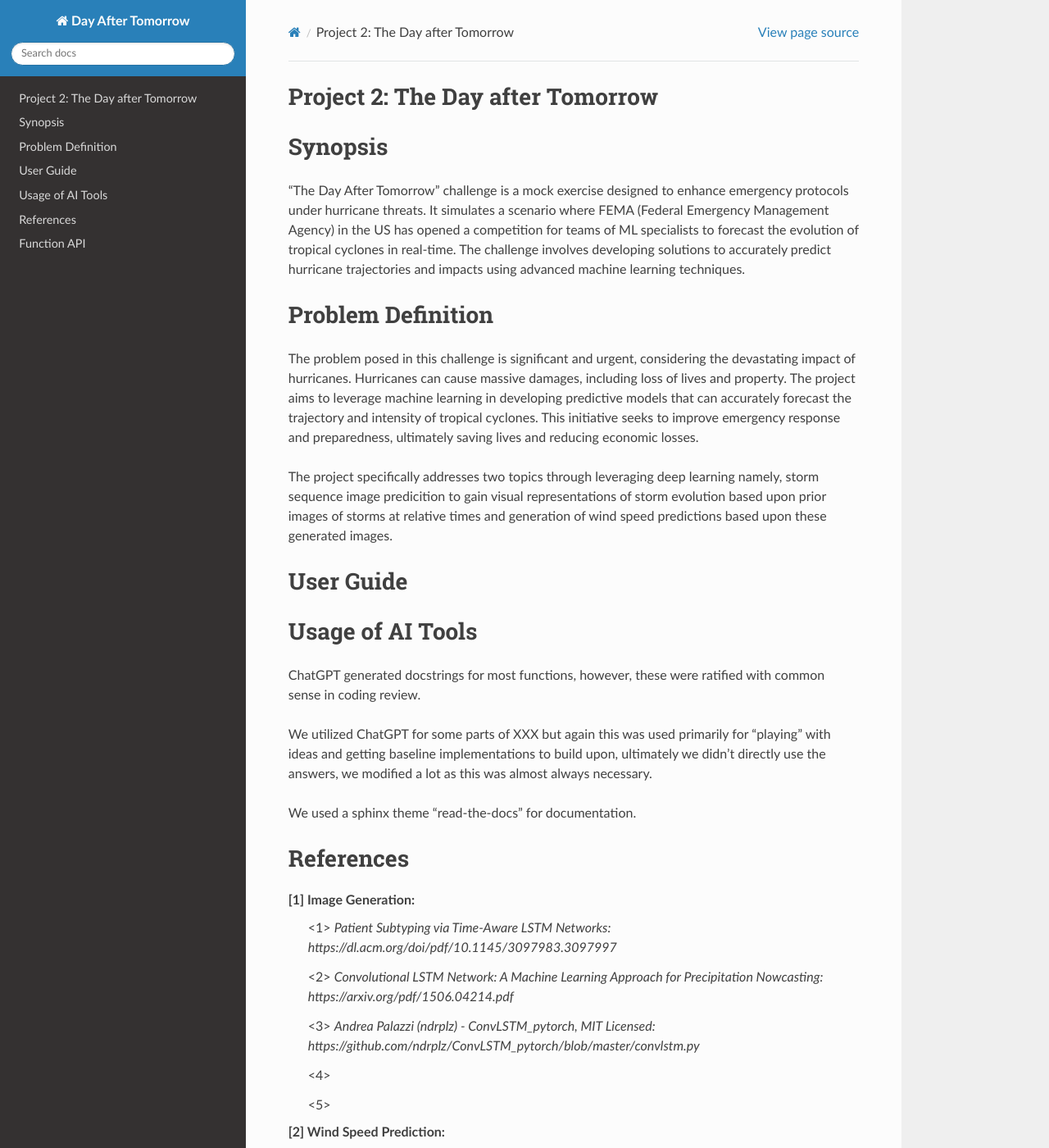
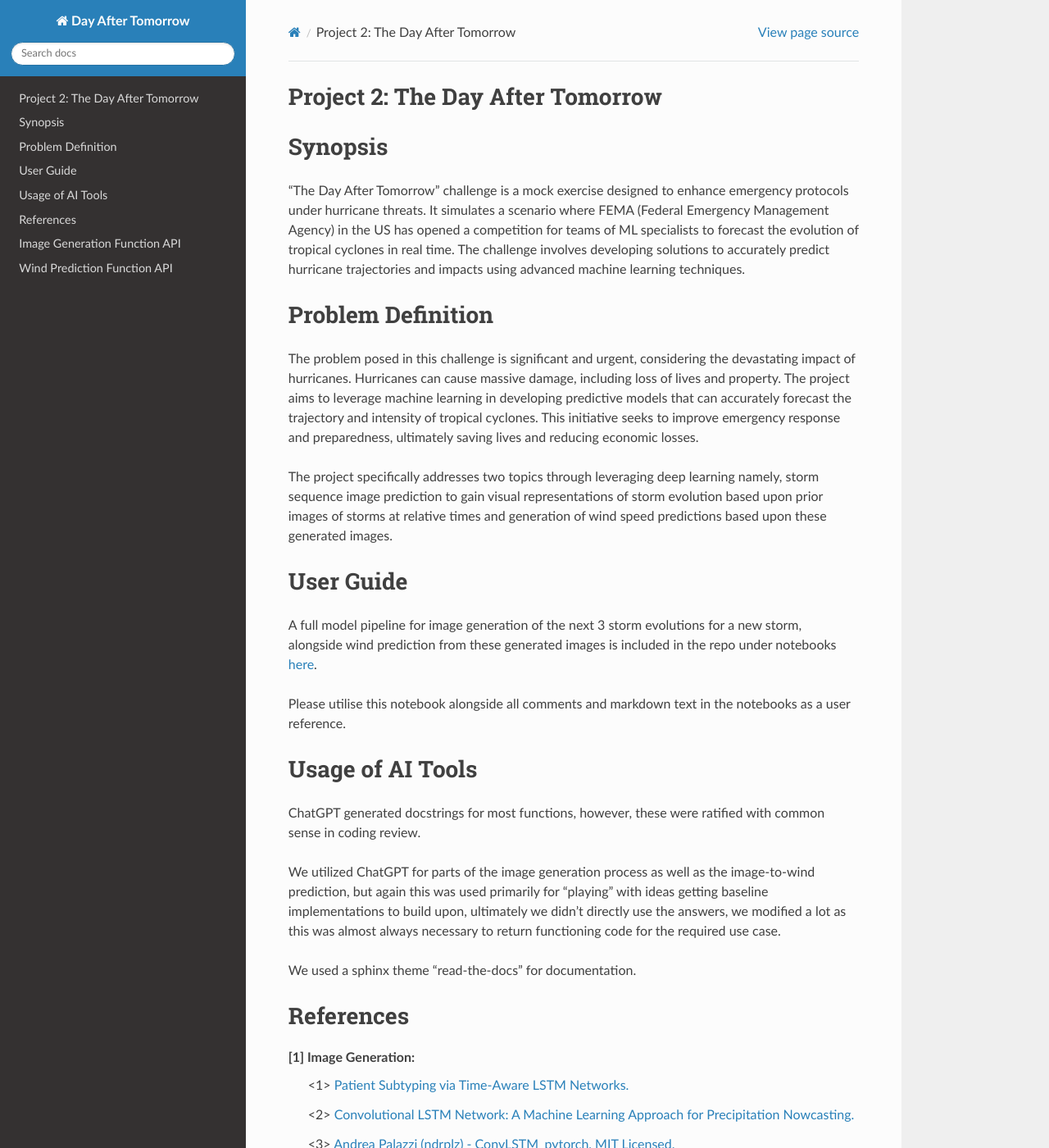
Before and after one commit to acse-dc1823/hurricane-satellite-predictor, a Sphinx documentation site: the page built from docs/index.rst, in a window 1280 px wide and 1400 px high. Shown: the whole window at 82% size. Built offline with Sphinx 7.4.7 and the Read the Docs theme 2.0.0, drawn with Linux system fonts in a browser that asks for light colours; some of the changed text lies outside the part shown.

Commit message:
This commit updates index.rst, still needs addition of refernces and linking to modules for docstrings.

```diff
--- a/docs/index.rst
+++ b/docs/index.rst
@@ -1,4 +1,4 @@
-Project 2: The Day after Tomorrow
+Project 2: The Day After Tomorrow
 ======================================================
 
 Synopsis
@@ -8,7 +8,7 @@
 emergency protocols under hurricane threats. It simulates a scenario where
 FEMA (Federal Emergency Management Agency) in the US has opened a competition
 for teams of ML specialists to forecast the evolution of tropical cyclones
-in real-time. The challenge involves developing solutions to accurately predict
+in real time. The challenge involves developing solutions to accurately predict
 hurricane trajectories and impacts using advanced machine learning techniques.
 
 
@@ -16,7 +16,7 @@
 ==================
 
 The problem posed in this challenge is significant and urgent, considering
-the devastating impact of hurricanes. Hurricanes can cause massive damages,
+the devastating impact of hurricanes. Hurricanes can cause massive damage,
 including loss of lives and property. The project aims to leverage machine
 learning in developing predictive models that can accurately forecast the
 trajectory and intensity of tropical cyclones. This initiative seeks to
@@ -24,7 +24,7 @@
 reducing economic losses.
 
 The project specifically addresses two topics through leveraging deep learning namely,
-storm sequence image predicition to gain visual representations of storm evolution
+storm sequence image prediction to gain visual representations of storm evolution
 based upon prior images of storms at relative times and generation of wind speed predictions
 based upon these generated images.
 
@@ -32,6 +32,11 @@
 User Guide
 ==========
 
+A full model pipeline for image generation of the next 3 storm evolutions for a new storm,
+alongside wind prediction from these generated images is included in the repo under notebooks `here <https://github.com/ese-msc-2023/acds-the-day-after-tomorrow-debi/tree/main/notebooks>`_.
+
+Please utilise this notebook alongside all comments and markdown text in the notebooks as a user
+reference.
 
 
 Usage of AI Tools
@@ -40,9 +45,10 @@
 ChatGPT generated docstrings for most functions, however, these were ratified with common sense
 in coding review.
 
-We utilized ChatGPT for some parts of XXX but again this was used primarily for "playing" with ideas
-and getting baseline implementations to build upon, ultimately we didn't directly use the answers,
-we modified a lot as this was almost always necessary.
+We utilized ChatGPT  for parts of the image generation process as well as the image-to-wind prediction,
+but again this was used primarily for "playing" with ideas getting baseline implementations to build
+upon, ultimately we didn't directly use the answers, we modified a lot as this was almost always necessary
+to return functioning code for the required use case.
 
 We used a sphinx theme "read-the-docs" for documentation.
 
@@ -73,7 +79,7 @@
             <5>
 
 [3] Miscellaneous:
-            <1> `Sphinx Document theme RTD: https://sphinx-rtd-theme.readthedocs.io/en/stable/index.html`
+            <1> `Sphinx Document theme RTD. <https://sphinx-rtd-theme.readthedocs.io/en/stable/index.html>`_
 
             <2>
 
@@ -84,9 +90,19 @@
             <5>
 
 
-Function API
-============
-
-.. automodule:: XXX <Module Name> XXX
+Image Generation Function API
+=============================
+.. automodule:: image_generate_model
   :members:
   :imported-members:
+
+
+Wind Prediction Function API
+============================
+.. automodule:: speed_loader
+  :members:
+  :imported-members:
+
+.. automodule:: wind_speed_model
+  :members:
+  :imported-members:
```
Also changed, not shown: other parts of docs/index.rst (+5 -5 lines).
